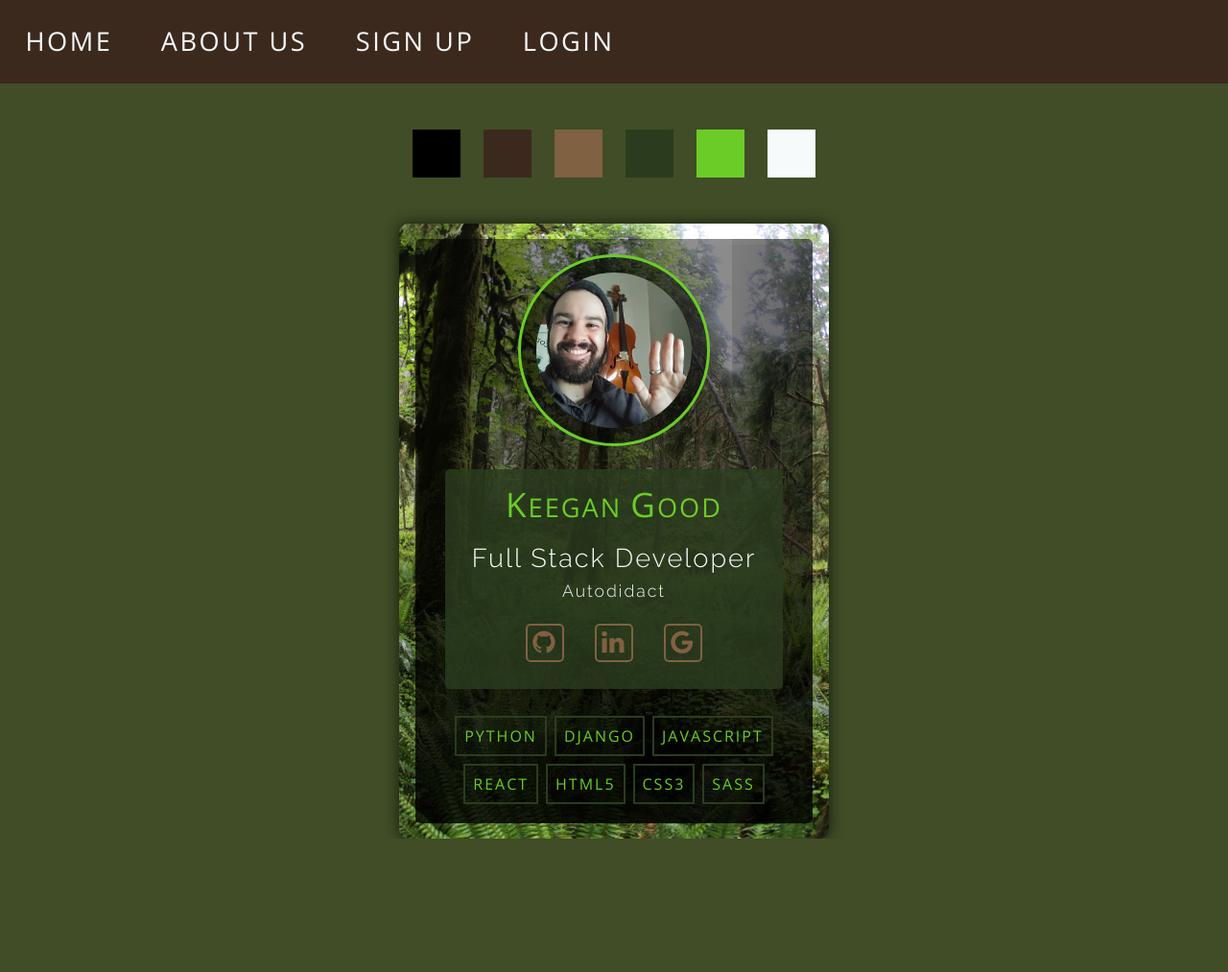
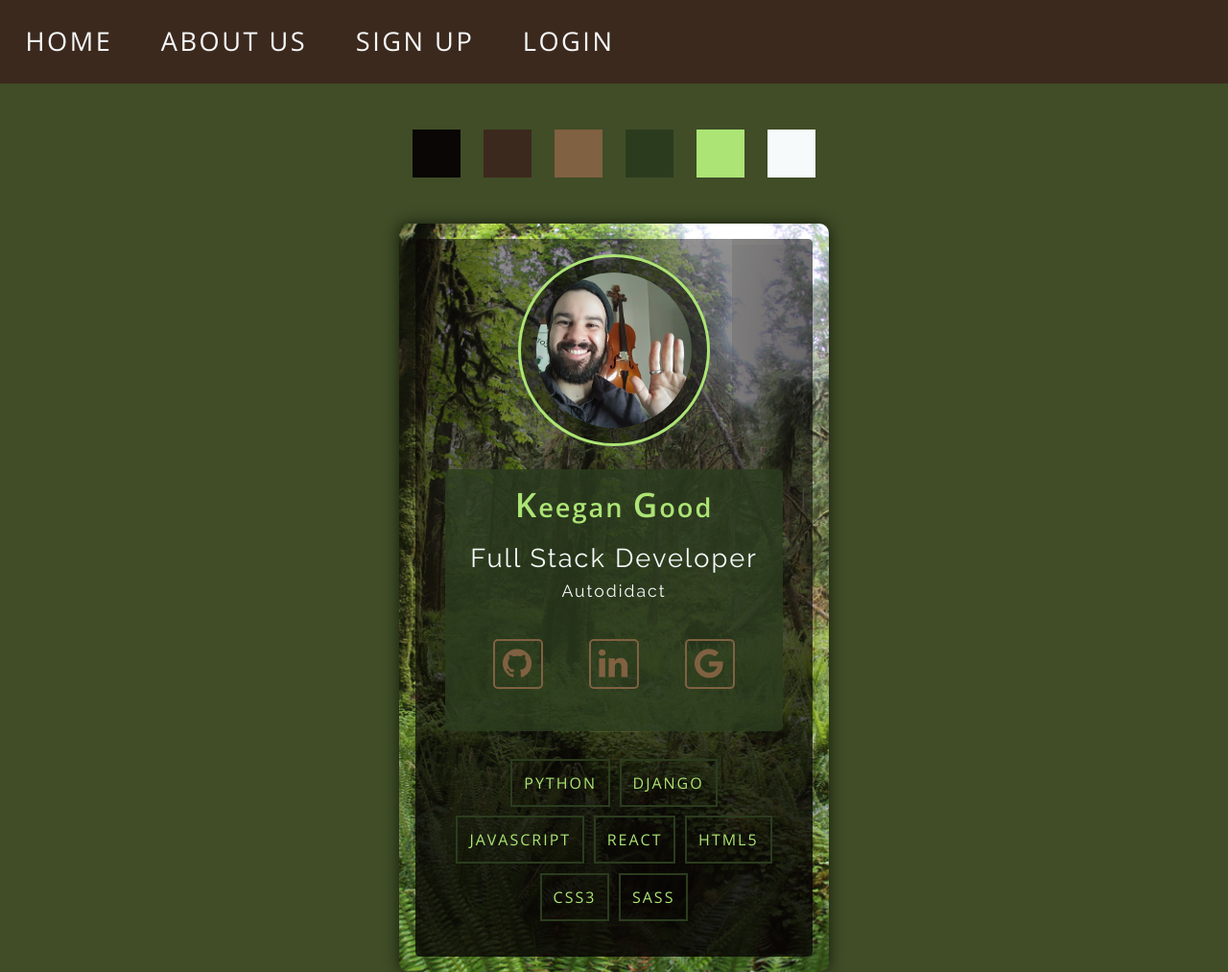
Before and after one commit to perennialAutodidact/sass_talk, a plain HTML site: page page_layout_example/index.html in a window 1280 px wide. Shown: the whole page at 96% size. Before the commit the page ends 874 px from the top, so only its background shows below. Drawn offline with nearby package versions, Linux system fonts and the light colour scheme.

Commit message:
additional themes

```diff
--- a/bootstrap_theme_example/scss/_config.scss
+++ b/bootstrap_theme_example/scss/_config.scss
@@ -10,6 +10,12 @@
         "danger":     $custom-danger,
         "light":      $custom-light,
         "dark":       $custom-dark,
-        "darker":     darken($custom-dark, 20%) // add a custom color
-    )
+
+        // custom colors
+        "darker":     adjust-color($custom-dark, $lightness: -10%),
+        "custom":     $custom-color,
+    ),
+
+    // $enable-rounded: false,  // remove border radius
+    // $btn-border-radius-lg: 50%, // custom border radius
 );
--- a/bootstrap_theme_example/scss/_custom-variables.scss
+++ b/bootstrap_theme_example/scss/_custom-variables.scss
@@ -1,11 +1,22 @@
 // @use '../node_modules/bootstrap/scss/variables';
 
 // new color theme for bootstrap
-$custom-primary: #528078;
-$custom-secondary: #eed75a;
+$custom-primary: #005a4b;
+$custom-secondary: #528078;
 $custom-success: #FEC100;
 $custom-info: #63e792;
 $custom-warning: #FFE869;
 $custom-danger: #703B3B;
 $custom-light: #FDFBF7;
-$custom-dark: #555555
+$custom-dark: #555555;
+
+// $custom-primary: #2F414A;
+// $custom-secondary: #F47B53;
+// $custom-success: #420084;
+// $custom-info: #7ebcfa;
+// $custom-warning: #ff9933;
+// $custom-danger: #f2460d;
+// $custom-light: #eef0f2;
+// $custom-dark: #000633;
+
+$custom-color: #28a778;
--- a/bootstrap_theme_example/scss/index.scss
+++ b/bootstrap_theme_example/scss/index.scss
@@ -15,7 +15,7 @@ body {
 }
 
 .container-fluid {
-  background-color: map-get($theme-colors, "darker");
+  background-color: adjust-color($dark, $lightness: -10%);
   padding: 5rem;
 
   display: flex;
--- a/page_layout_example/index.html
+++ b/page_layout_example/index.html
@@ -44,8 +44,8 @@
           <div class="bio">
 
             <h3 class="name">
-              <span class="first-letter">K</span>EEGAN
-              <span class="first-letter">G</span>OOD
+              <span class="first-letter">K</span>eegan
+              <span class="first-letter">G</span>ood
             </h3>
 
             <h4 class="main-title">Full Stack Developer</h4>
--- a/page_layout_example/scss/_profile-card.scss
+++ b/page_layout_example/scss/_profile-card.scss
@@ -10,7 +10,7 @@
   background-repeat: no-repeat;
   background-position: 65% 55%;
   background-size: cover;
-  padding: 1rem .5rem;
+  padding: 1rem 0.5rem;
 
   box-shadow: 0 0 15px $profile-card-shadow;
 
@@ -47,7 +47,7 @@
     @include border-radius(5px);
 
     background-color: transparentize($fern-green, 0.2);
-    margin: .5rem 0rem;
+    margin: 0.5rem 0rem;
     padding: 0.75rem 1rem;
 
     display: flex;
@@ -55,6 +55,7 @@
     align-items: center;
 
     font-family: $primary-font;
+    letter-spacing: 2px;
 
     width: 85%;
 
@@ -64,7 +65,7 @@
       color: $font-color-secondary;
       font-family: $primary-font;
       font-size: set-font-size("md");
-      font-weight: set-font-weight("regular");
+      font-weight: set-font-weight("bold");
 
       .first-letter {
         font-size: set-font-size("lg");
@@ -72,26 +73,25 @@
     }
 
     .main-title {
-          margin-bottom: 0.5rem;
+      margin-bottom: 0.5rem;
 
       color: $font-color-primary;
       font-family: $secondary-font;
       font-size: set-font-size("md");
-      font-weight: set-font-weight("thin");
-
+      font-weight: set-font-weight("regular");
     }
 
     .sub-title {
-        margin-bottom: .5rem;
+      margin-bottom: 0.5rem;
 
       color: $font-color-primary;
       font-family: $secondary-font;
       font-size: set-font-size("sm");
-      font-weight: set-font-weight("thin");
+      font-weight: set-font-weight("regular");
     }
 
     .social-icons {
-      padding: 1rem;
+      padding: 2rem;
 
       display: flex;
 
@@ -102,15 +102,14 @@
         @include border-radius(5px);
 
         border: 2px solid $treebark-brown;
-        margin: 0rem 1rem;
-        padding: 0.5rem;
-
+        margin: 0rem 1.5rem;
+        padding: 1.5rem;
         display: flex;
         align-items: center;
         justify-content: center;
 
         // change size of icon
-        font-size: set-font-size("md");
+        font-size: set-font-size("lg");
 
         transition: all 0.2s ease-in-out;
 
@@ -124,7 +123,7 @@
   }
 
   .skills {
-    margin: 1rem;
+    margin: 1rem 1rem 2rem;
 
     display: flex;
     flex-wrap: wrap;
@@ -134,10 +133,12 @@
     font-family: $primary-font;
     font-size: get-font-size("sm");
 
+    width: 85%;
+
     .skill-badge {
       border: 2px solid $fern-green;
-      margin: 0.25rem;
-      padding: 0.5rem;
+      margin: 0.3rem;
+      padding: 0.75rem;
     }
   }
 }
--- a/page_layout_example/scss/_variables.scss
+++ b/page_layout_example/scss/_variables.scss
@@ -4,11 +4,11 @@
 // colors
 $base-color: rgb(64, 77, 39);
 // $base-color: rgb(45, 155, 206);
-$mud-brown: adjust-color($base-color, $hue: -70deg, $lightness: -40%);
+$mud-brown: adjust-color($base-color, $hue: -60deg, $lightness: -20%);
 $humous-brown: adjust-color($base-color, $hue: -60deg, $lightness: -5%);
 $treebark-brown: adjust-color($base-color, $hue: -50deg, $lightness: 15%);
 $fern-green: adjust-color($base-color, $hue: 15deg, $lightness: -5%);
-$moss-green: adjust-color($base-color, $hue: 15deg, $saturation: 35%, $lightness: 25%);
+$moss-green: adjust-color($base-color, $hue: 10deg, $saturation: 35%, $lightness: 45%);
 $sky-white: adjust-color($base-color, $hue: -240deg, $lightness: 75%);//adjust-color($base-color, $hue: 20deg, $lightness: 60%);
 // $daisy-yellow: adjust-color($base-color, $hue: -25deg, $saturation: 50%, $lightness: 30%);//rgb(230, 198, 44);
 
```
Also changed, not shown: bootstrap_theme_example/index.html (+7 -1 lines), bootstrap_theme_example/index.css, page_layout_example/index.css, 2 other files.
